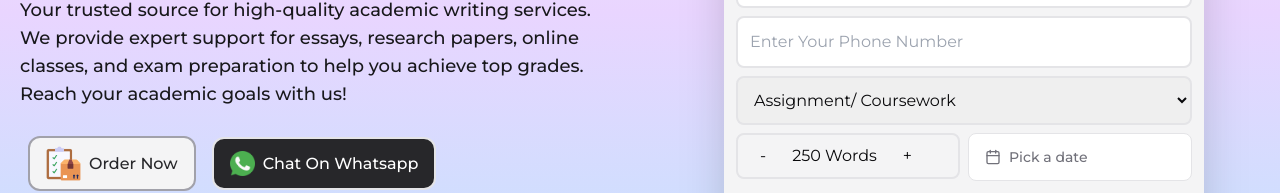
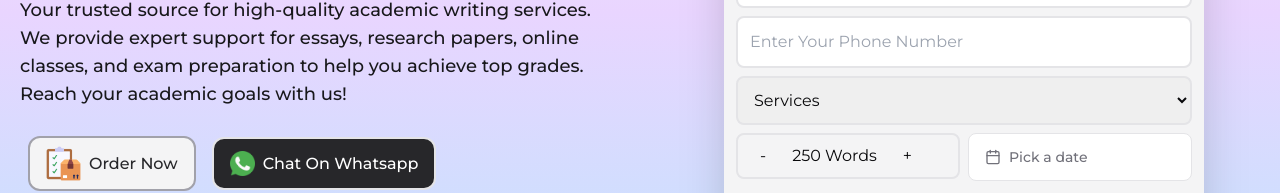
Before and after one commit to Umerkh10/scholarhelp, a Next.js app: page / in a window 1280 px wide. Shown: the part 348-541 px from the top of the page. Built offline with nearby package versions, Linux system fonts and the light colour scheme.

Commit message:
serviceinputchanges

```diff
--- a/src/app/(Home)/_components/BannerForm.tsx
+++ b/src/app/(Home)/_components/BannerForm.tsx
@@ -100,7 +100,7 @@ function BannerForm() {
             required
             onChange={handleServiceChange}
           >
-            <option disabled value="option">Services</option>
+            <option  value="option">Services</option>
             <option value="Assignment/ Coursework">Assignment/ Coursework</option>
             <option value="Essay">Essay</option>
             <option value="Dissertation / Thesis / Proposal">Dissertation / Thesis / Proposal</option>
```
